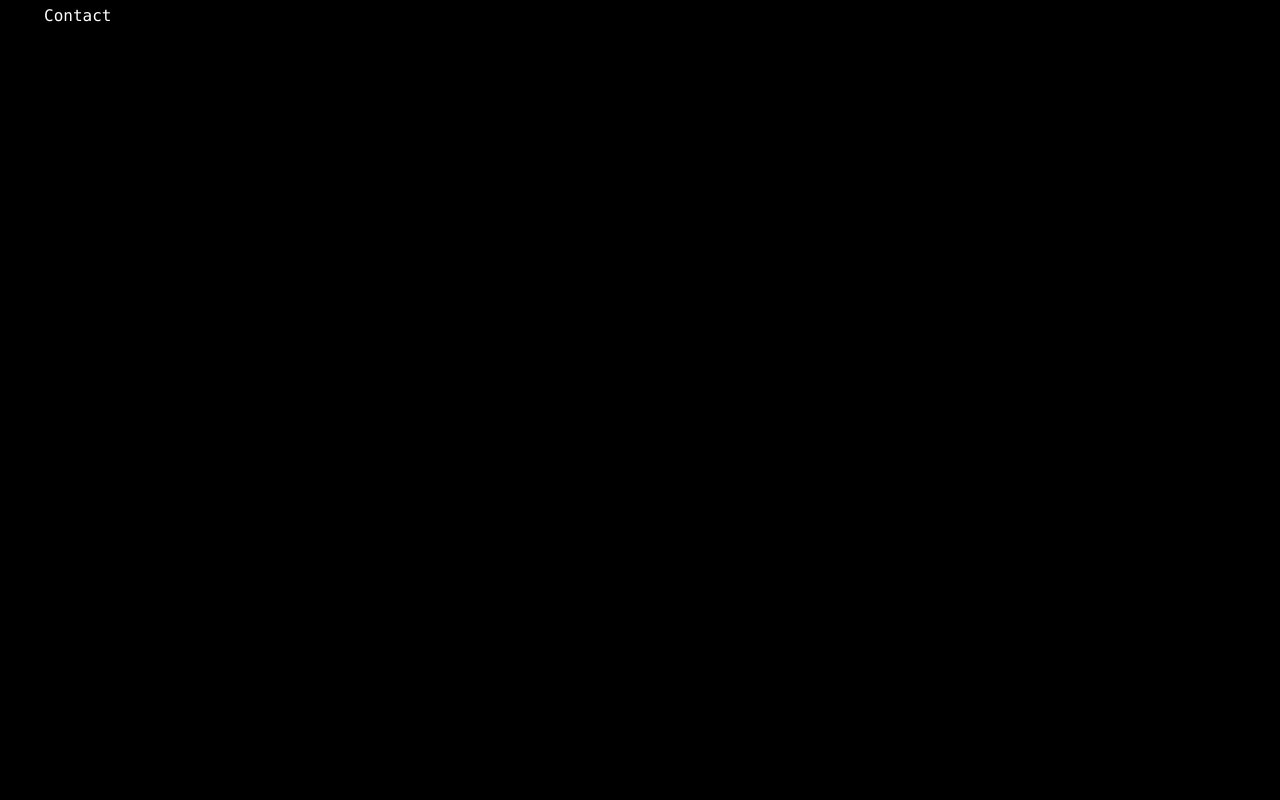
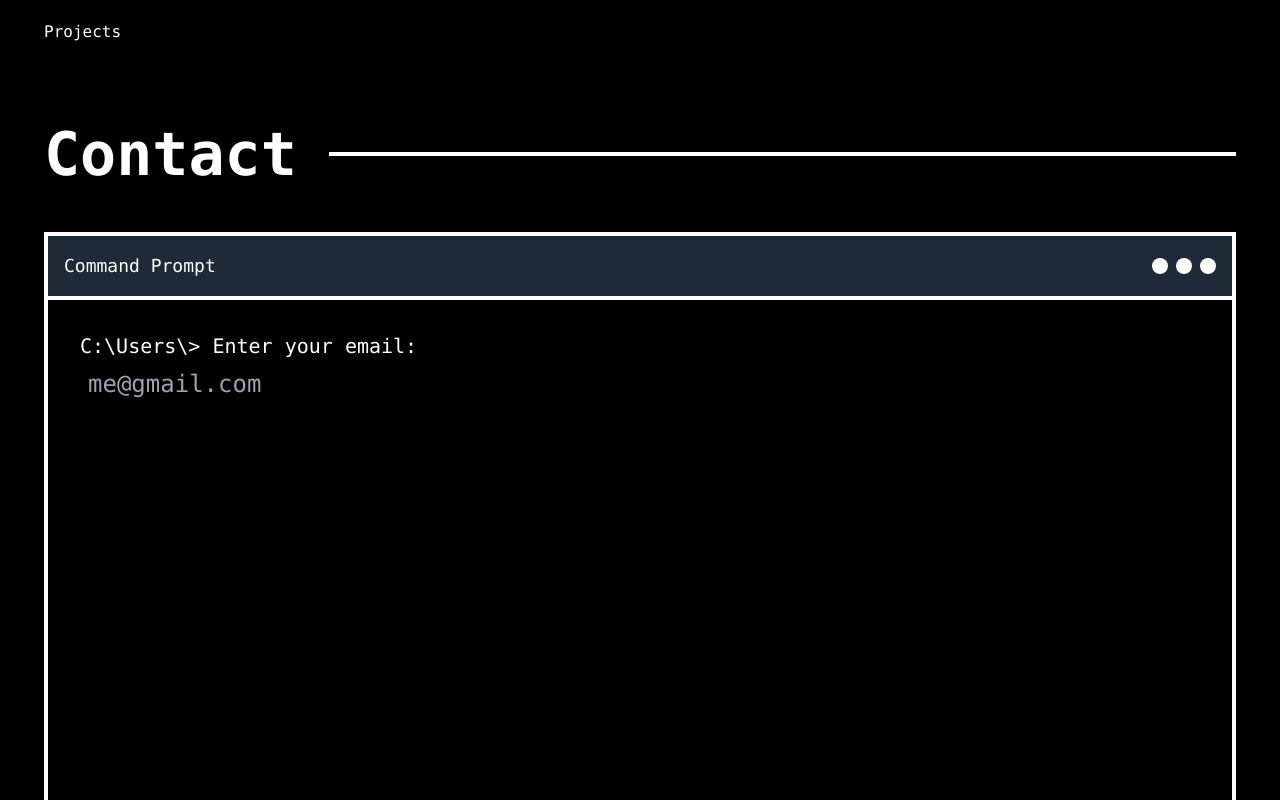
Before and after one commit to Kammari-Santosh-Kumar/Personal-folio, a React (Vite) app: page / in a window 1280 px wide. Shown: the part 1720-2520 px from the top of the page. Before the commit the page ends 1792 px from the top, so only its background shows below. Built offline with nearby package versions, Linux system fonts and the light colour scheme.

Commit message:
Add Contact(no func)

```diff
--- a/src/pages/Contact.jsx
+++ b/src/pages/Contact.jsx
@@ -1,9 +1,113 @@
-
+import React, { useState } from 'react';
 
 const Contact = () => {
+  const [step, setStep] = useState(1); // Tracks the current step in the form
+  const [email, setEmail] = useState('');
+  const [name, setName] = useState('');
+  const [description, setDescription] = useState('');
+
+  const handleKeyPress = (e) => {
+    if (e.key === 'Enter') {
+      if (step === 1 && email) {
+        setStep(2); // Move to name input after entering email
+      } else if (step === 2 && name) {
+        setStep(3); // Move to description input after entering name
+      }
+    }
+  };
+
+  const handleSubmit = () => {
+    // Handle form submission logic here
+    console.log("Form Submitted:", { email, name, description });
+  };
+
   return (
-    <div>Contact</div>
-  )
-}
+    <div>
+      {/* Heading with Divider */}
+      <div className="flex items-center mb-12">
+        <h2 className="text-6xl font-bold text-white mr-8">Contact</h2>
+        <div className="flex-grow border-t-4 border-white"></div>
+      </div>
 
-export default Contact
+      {/* Main Contact Box */}
+      <div className="min-h-screen bg-black flex items-center justify-center font-mono">
+        <div className="w-full max-w-7xl h-[800px] border-4 border-white flex flex-col">
+          {/* Command Prompt Top Bar */}
+          <div className="bg-gray-800 flex justify-between items-center p-4 border-b-4 border-white">
+            <span className="text-white text-lg">Command Prompt</span>
+            <div className="flex space-x-2">
+              <span className="h-4 w-4 bg-white rounded-full inline-block"></span>
+              <span className="h-4 w-4 bg-white rounded-full inline-block"></span>
+              <span className="h-4 w-4 bg-white rounded-full inline-block"></span>
+            </div>
+          </div>
+
+          {/* Command Line Interface Box */}
+          <div className="bg-black text-white p-8 flex-grow overflow-y-auto text-xl">
+            {/* Email Input */}
+            {step >= 1 && (
+              <div className="mb-8">
+                <p>C:\Users\> Enter your email:</p>
+                <input
+                  type="email"
+                  value={email}
+                  onChange={(e) => setEmail(e.target.value)}
+                  onKeyPress={handleKeyPress}
+                  className="w-full bg-black text-white border-none outline-none text-2xl p-2"
+                  placeholder="me@gmail.com"
+                  disabled={step !== 1}
+                  autoFocus={step === 1}
+                />
+              </div>
+            )}
+
+            {/* Name Input */}
+            {step >= 2 && (
+              <div className="mb-8">
+                <p>C:\Users\> Enter your name:</p>
+                <input
+                  type="text"
+                  value={name}
+                  onChange={(e) => setName(e.target.value)}
+                  onKeyPress={handleKeyPress}
+                  className="w-full bg-black text-white border-none outline-none text-2xl p-2"
+                  placeholder="Bob Dylan"
+                  disabled={step !== 2}
+                  autoFocus={step === 2}
+                />
+              </div>
+            )}
+
+            {/* Description Input */}
+            {step >= 3 && (
+              <div className="mb-8">
+                <p>C:\Users\> Enter a description:</p>
+                <textarea
+                  value={description}
+                  onChange={(e) => setDescription(e.target.value)}
+                  className="w-full bg-black text-white border-none outline-none text-2xl p-2"
+                  placeholder="Type your message here..."
+                  rows="6"
+                  autoFocus={step === 3}
+                />
+              </div>
+            )}
+
+            {/* Submit Button */}
+            {step === 3 && (
+              <div className="text-center mt-8">
+                <button
+                  onClick={handleSubmit}
+                  className="bg-white text-black px-6 py-2 text-xl font-bold rounded-lg">
+                  Submit
+                </button>
+              </div>
+            )}
+          </div>
+        </div>
+      </div>
+    </div>
+  );
+};
+
+export default Contact;
--- a/src/pages/Home.jsx
+++ b/src/pages/Home.jsx
@@ -3,6 +3,7 @@
 const Home = () => {
   return (
     <div>
+      LOL
     </div>
   );
 };
--- a/src/pages/Skills.jsx
+++ b/src/pages/Skills.jsx
@@ -33,7 +33,12 @@ const skills = [
 
 const Skills = () => {
   return (
-    <div className="skills-grid-container grid grid-cols-2 sm:grid-cols-3 md:grid-cols-4 lg:grid-cols-5 gap-2 p-1">
+    <div>
+            <div className="flex items-center mb-12">
+        <h2 className="text-5xl font-bold text-white mr-8">Skills</h2>
+        <div className="flex-grow border-t-2 border-white"></div>
+      </div>
+        <div className="skills-grid-container grid grid-cols-2 sm:grid-cols-3 md:grid-cols-4 lg:grid-cols-5 gap-2 p-1">
       {skills.map((skill, index) => (
         <div
           key={index}
@@ -45,6 +50,8 @@ const Skills = () => {
         </div>
       ))}
     </div>
+    </div>
+
   );
 };
 
```
